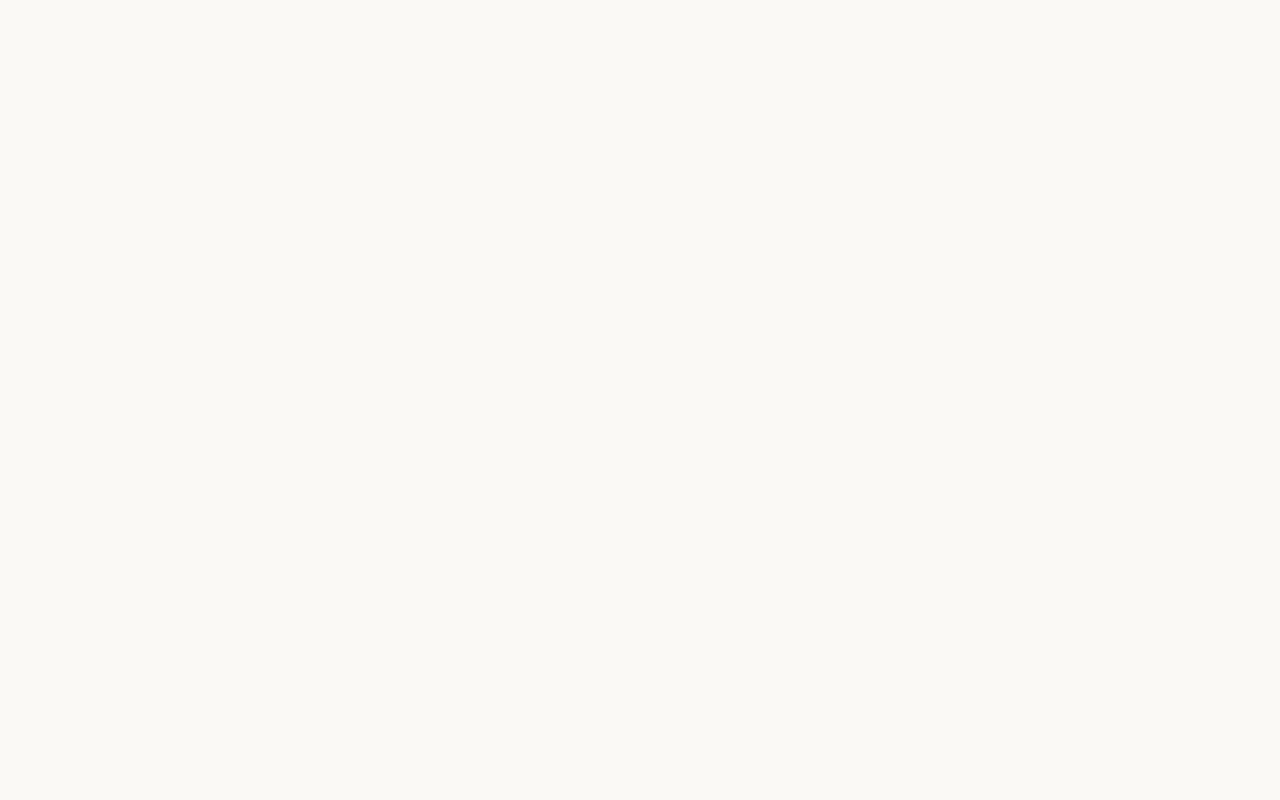
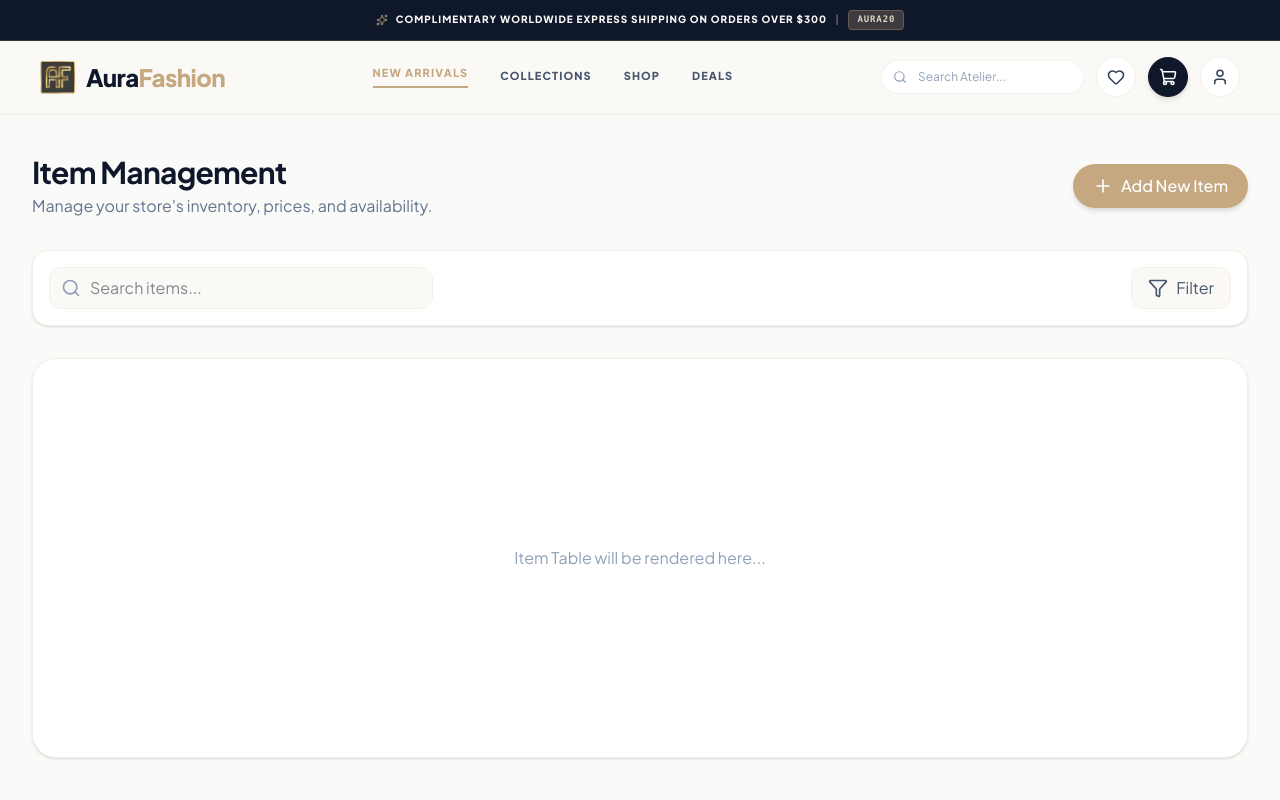
Before and after one commit to DimalJay/ecommerce-system, a React (Vite) app: page /admin/items in a window 1280 px wide. Before the commit this address had no page. Shown: the top 800 px of the page. Built offline with nearby package versions, Linux system fonts and the light colour scheme.

Commit message:
Add admin item management page

```diff
--- a/src/App.tsx
+++ b/src/App.tsx
@@ -1,11 +1,13 @@
 import { BrowserRouter as Router, Routes, Route } from 'react-router-dom';
 import Home from './pages/Home';
+import ItemManagement from './pages/ItemManagement';
 
 function App() {
   return (
     <Router>
       <Routes>
         <Route path="/" element={<Home />} />
+        <Route path="/admin/items" element={<ItemManagement />} />
       </Routes>
     </Router>
   );
--- /dev/null
+++ b/src/pages/ItemManagement.tsx
@@ -0,0 +1,64 @@
+import React, { useState } from 'react';
+import { Plus, Search, Filter } from 'lucide-react';
+import { Navbar, Footer } from '../components';
+
+export const ItemManagement: React.FC = () => {
+  const [searchQuery, setSearchQuery] = useState('');
+
+  return (
+    <div className="min-h-screen bg-[#fafaf9] text-slate-900 flex flex-col font-sans">
+      <Navbar
+        searchQuery={searchQuery}
+        setSearchQuery={setSearchQuery}
+        wishlistCount={0}
+        cartCount={0}
+        onOpenCart={() => {}}
+        onOpenWishlist={() => {}}
+      />
+
+      <main className="max-w-7xl mx-auto px-4 sm:px-8 w-full flex-1 py-10 space-y-8">
+
+        {/* Page Header */}
+        <div className="flex flex-col sm:flex-row justify-between items-start sm:items-center gap-4">
+          <div>
+            <h1 className="text-3xl font-bold tracking-tight text-slate-900">Item Management</h1>
+            <p className="text-slate-500 mt-1">Manage your store's inventory, prices, and availability.</p>
+          </div>
+
+          <button
+            className="flex items-center gap-2 bg-[#c5a880] hover:bg-[#aa8c65] text-white px-5 py-2.5 rounded-full font-medium transition-all duration-300 shadow-md hover:shadow-lg"
+          >
+            <Plus size={20} />
+            <span>Add New Item</span>
+          </button>
+        </div>
+
+        {/* Controls Bar */}
+        <div className="flex flex-col sm:flex-row justify-between gap-4 bg-white p-4 rounded-2xl shadow-sm border border-[#f5f0e6]">
+          <div className="relative w-full sm:w-96">
+            <Search className="absolute left-3 top-1/2 -translate-y-1/2 text-slate-400" size={20} />
+            <input
+              type="text"
+              placeholder="Search items..."
+              className="w-full pl-10 pr-4 py-2 bg-[#fbf9f6] border border-[#f5f0e6] rounded-xl focus:outline-none focus:border-[#c5a880] transition-colors"
+            />
+          </div>
+          <button className="flex items-center gap-2 px-4 py-2 text-slate-600 bg-[#fbf9f6] border border-[#f5f0e6] rounded-xl hover:bg-[#f5f0e6] transition-colors">
+            <Filter size={20} />
+            <span>Filter</span>
+          </button>
+        </div>
+
+        {/* Table Area (Placeholder for ItemTable component) */}
+        <div className="bg-white rounded-3xl shadow-sm border border-[#f5f0e6] overflow-hidden min-h-[400px] flex items-center justify-center">
+           <p className="text-slate-400">Item Table will be rendered here...</p>
+        </div>
+
+      </main>
+
+      <Footer />
+    </div>
+  );
+};
+
+export default ItemManagement;
--- a/src/pages/index.ts
+++ b/src/pages/index.ts
@@ -1 +1,2 @@
-export { Home, default } from './Home';
+export { Home, default as HomeDefault } from './Home';
+export { ItemManagement, default as ItemManagementDefault } from './ItemManagement';
```
